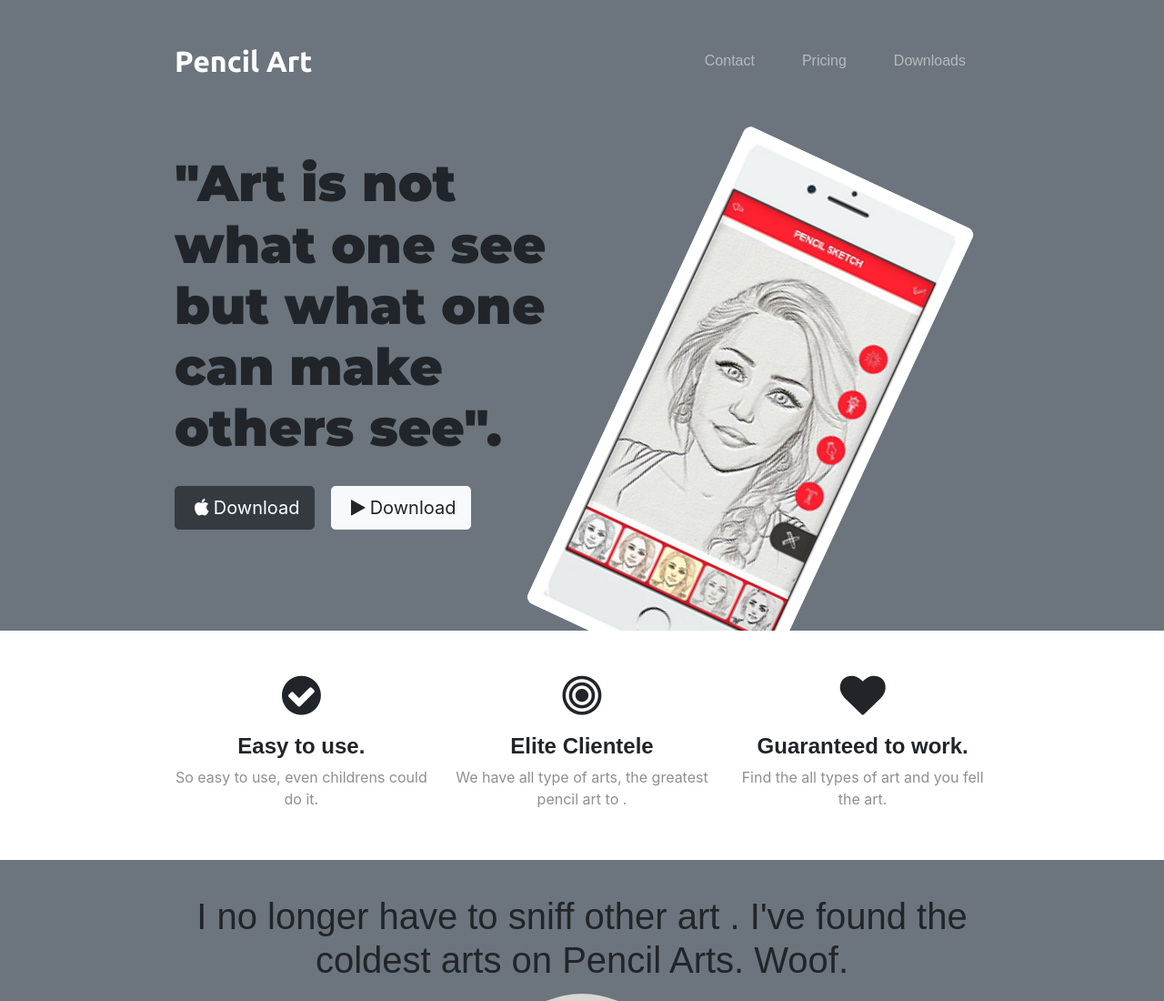
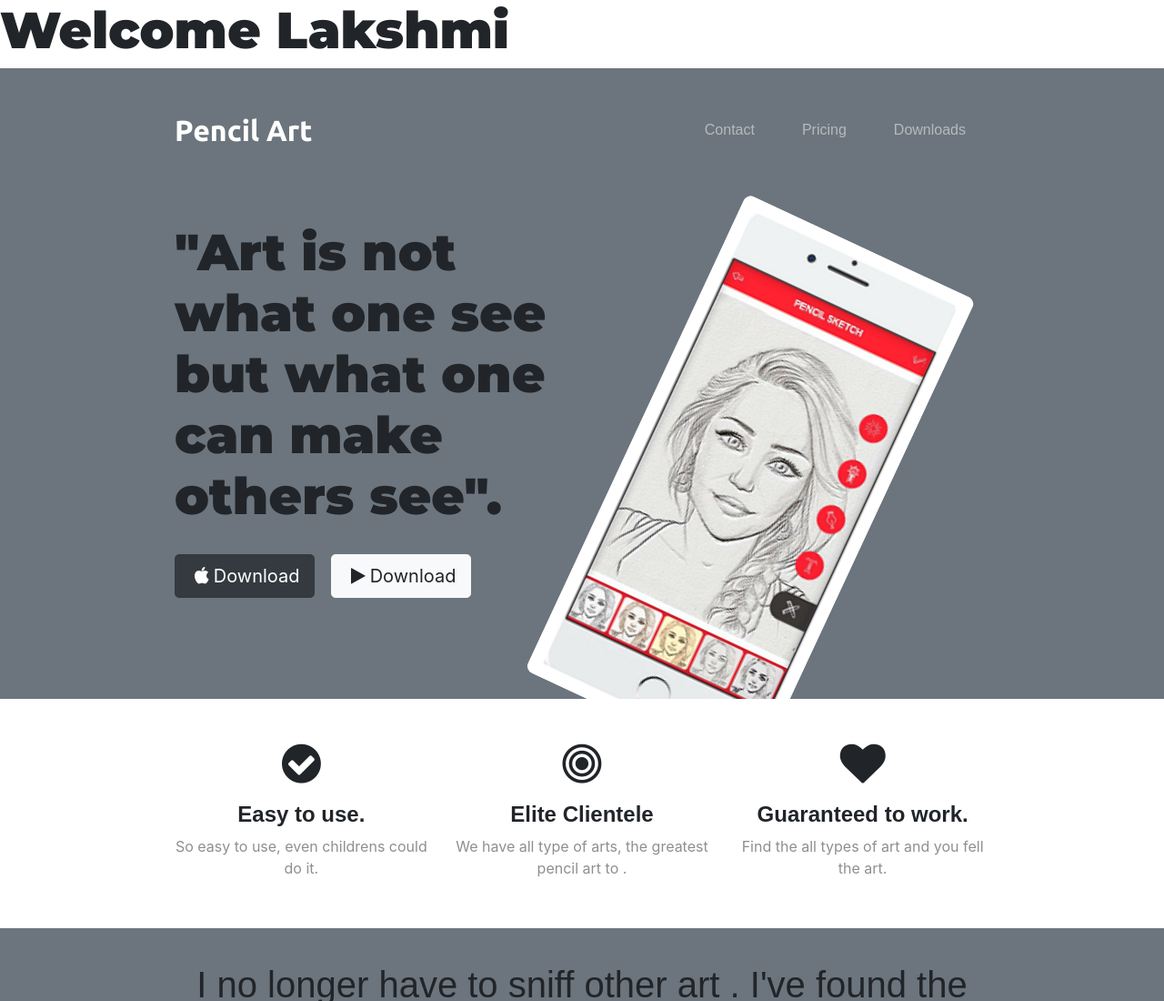
Before and after one commit to LakshmiDurgaPajjuri/PencilArt, a plain HTML site: page Pencil Art/index.html in a window 1280 px wide. Shown: the top 1100 px of the page at 91% size. Drawn offline with nearby package versions, Linux system fonts and the light colour scheme.

Commit message:
Update index.html

```diff
--- a/Pencil Art/index.html
+++ b/Pencil Art/index.html
@@ -23,6 +23,7 @@
 </head>
 
 <body>
+  <h1>Welcome Lakshmi</h1>
   <section class="title ">
     <div class="container-fluid container-title">
 
```
